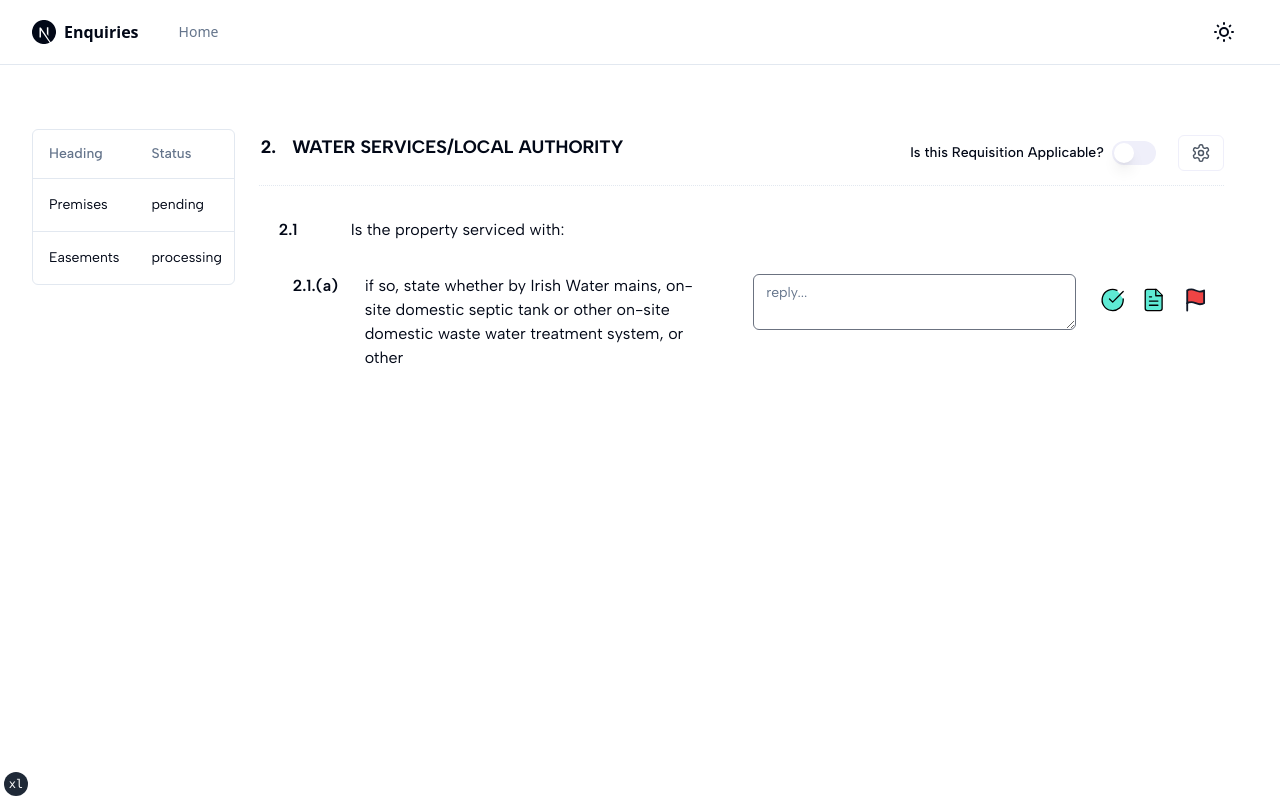
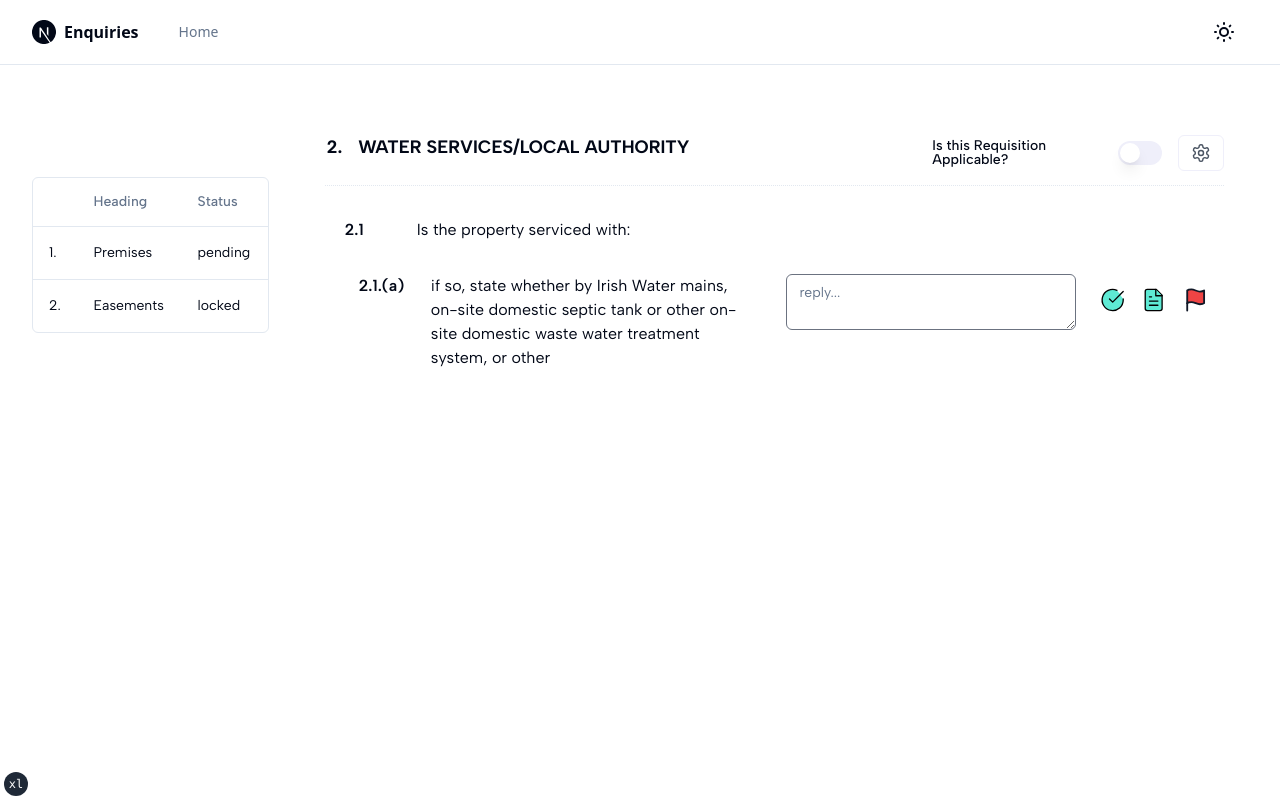
Before and after one commit to kanejoe/enquiries, a Next.js app: page /atomic_requisition in a window 1280 px wide. Built offline with nearby package versions, Linux system fonts and the light colour scheme.

Commit message:
slowly adding in the heading table

```diff
--- a/app/atomic_requisition/data.ts
+++ b/app/atomic_requisition/data.ts
@@ -1,18 +1,21 @@
 type RequisitionHeading = {
-  id: string
-  status: "pending" | "processing" | "success" | "failed"
+  reqId: string
+  clauseRef: string
+  status: "pending" | "locked"
   query: string
 }
 
 export const headings: RequisitionHeading[] = [
   {
-    id: "728ed52f",
+    reqId: "728ed52f",
+    clauseRef: "1.",
     status: "pending",
     query: "Premises",
   },
   {
-    id: "489e1d42",
-    status: "processing",
+    reqId: "489e1d42",
+    clauseRef: "2.",
+    status: "locked",
     query: "Easements",
   },
 ]
--- a/app/atomic_requisition/headings-column.tsx
+++ b/app/atomic_requisition/headings-column.tsx
@@ -2,15 +2,21 @@
 
 import { ColumnDef } from "@tanstack/react-table"
 
+import { Badge } from "@/components/ui/badge"
+
 // This type is used to define the shape of our data.
 // You can use a Zod schema here if you want.
 export type AtomicRequisition = {
-  id: string
-  status: "pending" | "processing" | "success" | "failed"
+  reqId: string
+  status: "pending" | "locked"
   query: string
 }
 
 export const columns: ColumnDef<AtomicRequisition>[] = [
+  {
+    accessorKey: "clauseRef",
+    header: "",
+  },
   {
     accessorKey: "query",
     header: "Heading",
@@ -18,5 +24,8 @@
   {
     accessorKey: "status",
     header: "Status",
+    cell: ({ row }) => {
+      return <div>{row.original.status}</div>
+    },
   },
 ]
--- a/app/atomic_requisition/page.tsx
+++ b/app/atomic_requisition/page.tsx
@@ -43,11 +43,11 @@
 
 export default function AtomicRequisitionPage() {
   return (
-    <section className="mt-4 flex">
-      <div className="mt-12 hidden lg:block lg:w-1/6">
+    <section className="mt-4 lg:flex lg:gap-x-8">
+      <div className="mt-24 hidden lg:block lg:w-1/5">
         <ReqHeadingDataTable />
       </div>
-      <div className="lg:w-5/6">
+      <div className="lg:w-4/5">
         <div className="mt-6 flex flex-col rounded p-6 dark:bg-slate-950">
           {req0.level === 0 ? (
             <AtomicRequisitionHeading
--- /dev/null
+++ b/components/ui/badge.tsx
@@ -0,0 +1,36 @@
+import * as React from "react"
+import { cva, type VariantProps } from "class-variance-authority"
+
+import { cn } from "@/lib/utils"
+
+const badgeVariants = cva(
+  "inline-flex items-center rounded-full border px-2.5 py-0.5 text-xs font-semibold transition-colors focus:outline-none focus:ring-2 focus:ring-ring focus:ring-offset-2",
+  {
+    variants: {
+      variant: {
+        default:
+          "border-transparent bg-primary text-primary-foreground hover:bg-primary/80",
+        secondary:
+          "border-transparent bg-secondary text-secondary-foreground hover:bg-secondary/80",
+        destructive:
+          "border-transparent bg-destructive text-destructive-foreground hover:bg-destructive/80",
+        outline: "text-foreground",
+      },
+    },
+    defaultVariants: {
+      variant: "default",
+    },
+  }
+)
+
+export interface BadgeProps
+  extends React.HTMLAttributes<HTMLDivElement>,
+    VariantProps<typeof badgeVariants> {}
+
+function Badge({ className, variant, ...props }: BadgeProps) {
+  return (
+    <div className={cn(badgeVariants({ variant }), className)} {...props} />
+  )
+}
+
+export { Badge, badgeVariants }
```
